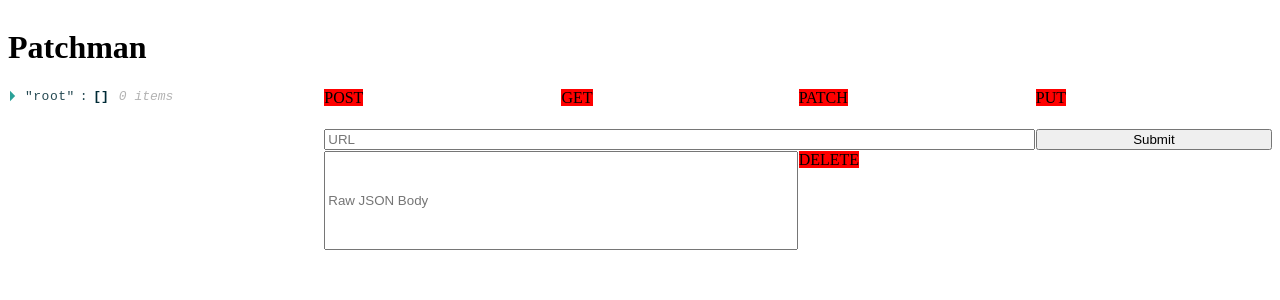
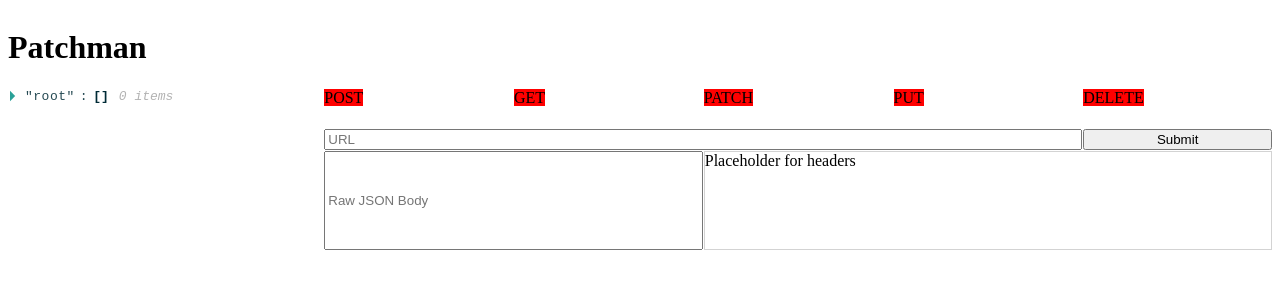
Before and after one commit to CNSpangler/postman-clone, a React app: page / in a window 1280 px wide. Shown: the top 300 px of the page. Built offline with nearby package versions, Linux system fonts and the light colour scheme.

Commit message:
grid fully set up

```diff
--- a/src/components/App/App.css
+++ b/src/components/App/App.css
@@ -12,10 +12,10 @@
 
 .Form {
   display: grid;
-  grid-template-columns: 1fr 1fr 1fr 1fr;
+  grid-template-columns: 1fr 1fr 1fr 1fr 1fr;
   grid-template-rows: 1fr 0.5fr 2.5fr;
   gap: 1px 1px;
-  grid-template-areas: "RadioGroup RadioGroup RadioGroup RadioGroup" "url url url button" "body body headers headers";
+  grid-template-areas: "RadioGroup RadioGroup RadioGroup RadioGroup RadioGroup" "url url url url button" "body body headers headers headers";
   grid-area: Form;
 }
 
@@ -24,7 +24,6 @@
   grid-template-columns: 1fr 1fr 1fr 1fr 1fr;
   grid-template-rows: 1fr;
   gap: 1px 1px;
-  grid-template-areas: "radioButton radioButton radioButton radioButton radioButton";
   grid-area: RadioGroup;
 }
 
@@ -54,6 +53,9 @@
 
 .body { grid-area: body; }
 
-.headers { grid-area: headers; }
+.headers {
+  grid-area: headers;
+  border: solid 1px rgb(211, 211, 211);
+}
 
 .Results { grid-area: Results; }
--- a/src/components/Form/Form.jsx
+++ b/src/components/Form/Form.jsx
@@ -38,6 +38,7 @@ const Form = ({ url, onUrlChange, body, onBodyChange, onMethodChange, onSubmit }
     </RadioGroup>
     <input type="text" value={url} placeholder="URL" onChange={onUrlChange} className={styles.url} />
     <input type="textarea" value={body} placeholder="Raw JSON Body" onChange={onBodyChange} className={styles.body} />
+    <div className={styles.headers}>Placeholder for headers</div>
     <button className={styles.button}>Submit</button>
   </form>
 );
```
